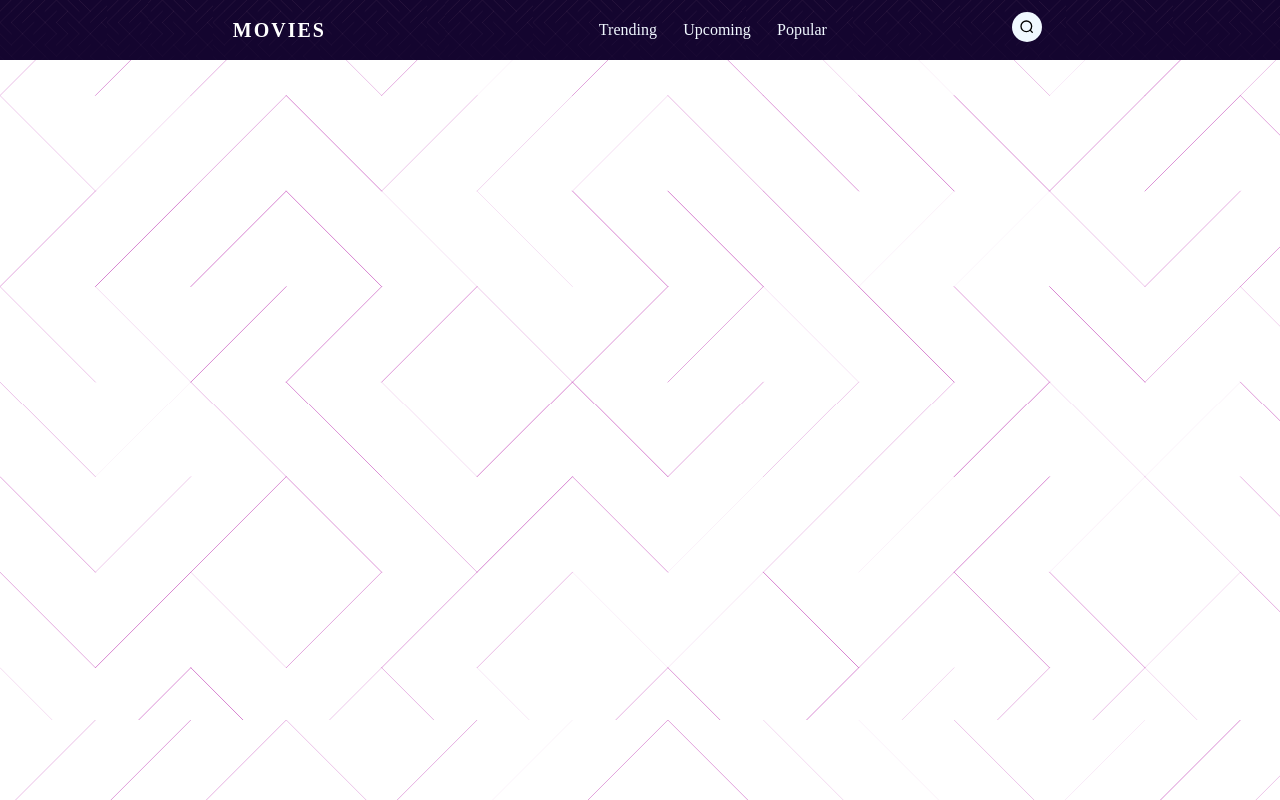
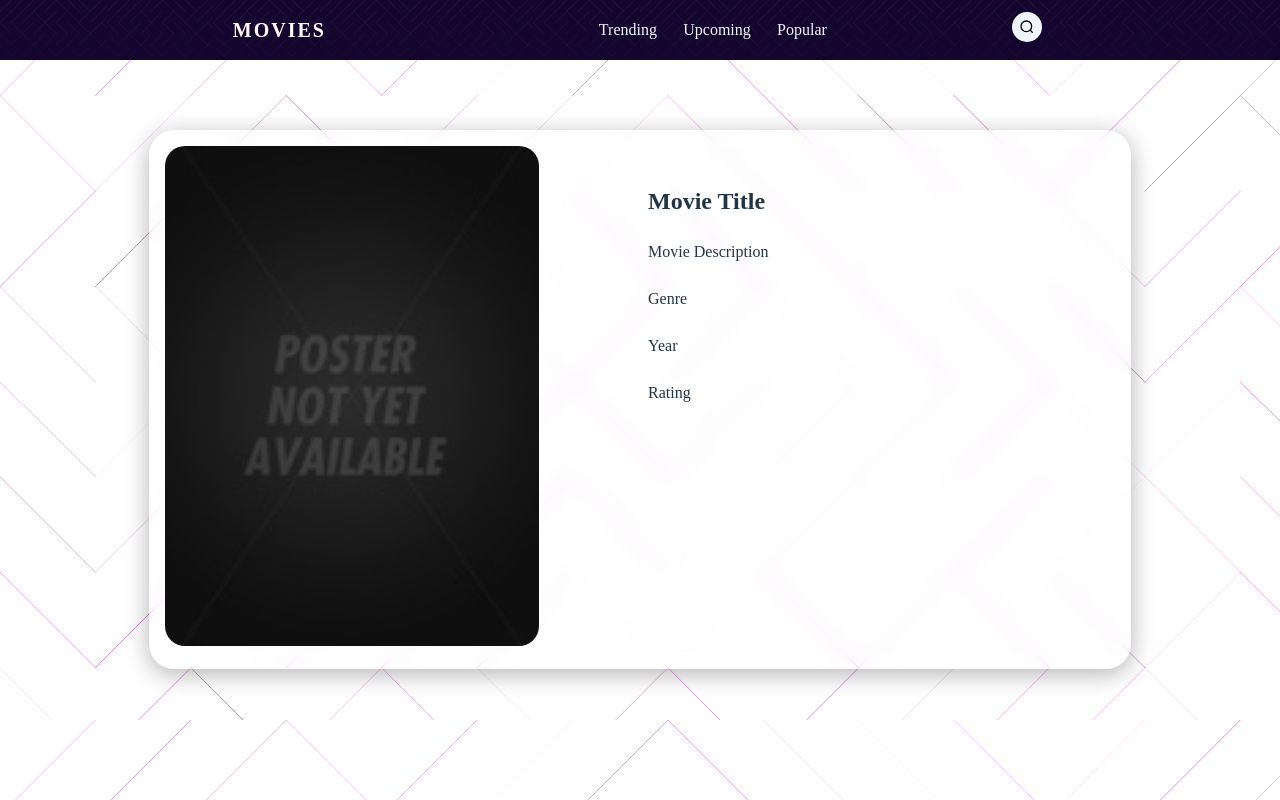
Before and after one commit to PavelKrobynets/moviesProj, a React (Vite) app: page /movie/1 in a window 1280 px wide. Built offline with nearby package versions, Linux system fonts and the light colour scheme; a web font is replaced by a local one.

Commit message:
single movie page design

```diff
--- /dev/null
+++ b/src/components/MovieInfo/MovieInfo.tsx
@@ -0,0 +1,20 @@
+import "./movieInfo.scss";
+
+export default function MovieInfo() {
+  return (
+    <div className="movie-info">
+      <img
+        src="/src/assets/poster-placeholder.jpg"
+        alt=""
+        className="movie-info__image"
+      ></img>
+      <div className="movie-info__container">
+        <h2 className="movie-info__title">Movie Title</h2>
+        <p className="movie-info__description">Movie Description</p>
+        <p className="movie-info__genre">Genre</p>
+        <p className="movie-info__year">Year</p>
+        <p className="movie-info__rating">Rating</p>
+      </div>
+    </div>
+  );
+}
--- /dev/null
+++ b/src/components/MovieInfo/movieInfo.scss
@@ -0,0 +1,35 @@
+.movie-info {
+  width: 950px;
+  columns: 2;
+  margin: 70px auto;
+  padding: 15px;
+  background: linear-gradient(
+    90deg,
+    rgba(255, 255, 255, 0.05),
+    rgba(255, 255, 255, 0)
+  );
+  backdrop-filter: blur(10px);
+  box-shadow: 0 5px 25px rgba(0, 0, 0, 0.3);
+  border: 1px solid rgba(255, 255, 255, 0.1);
+  border-radius: 25px;
+
+  &__image {
+    width: 80%;
+    height: 500px;
+    object-fit: cover;
+    border-radius: 20px;
+  }
+
+  &__container {
+    padding-top: 30px;
+    display: flex;
+    flex-direction: column;
+    gap: 5px;
+    line-height: 10px;
+
+    &__title {
+      font-size: 28px;
+      font-weight: bold;
+    }
+  }
+}
--- a/src/components/app/App.tsx
+++ b/src/components/app/App.tsx
@@ -1,6 +1,5 @@
 import Header from "../header/Header";
-import MainPage from "../../pages/MainPage";
-import SearchPage from "../../pages/SearchPage";
+import { MainPage, SearchPage, MoviePage, Page404 } from "../../pages/index";
 import { BrowserRouter as Router, Route, Routes } from "react-router-dom";
 import "./App.scss";
 
@@ -10,8 +9,10 @@
       <div className="app">
         <Header />
         <Routes>
-          <Route path="/" element={<MainPage />} />
+          <Route path="/" element={<MoviePage />} />
           <Route path="/search" element={<SearchPage />} />
+          <Route path="/movie/:id" element={<MoviePage />} />
+          <Route path="*" element={<Page404 />} />
         </Routes>
       </div>
     </Router>
--- /dev/null
+++ b/src/components/error/Error.tsx
@@ -0,0 +1,10 @@
+import "./error.scss";
+
+export default function Error() {
+  return (
+    <div className="error">
+      <h1>Page is not found</h1>
+      <img src="/src/assets/cat.gif" alt="cat-gif" />
+    </div>
+  );
+}
--- /dev/null
+++ b/src/components/error/error.scss
@@ -0,0 +1,9 @@
+.error {
+  text-align: center;
+  margin-top: 70px;
+
+  img {
+    height: 200px;
+    width: 150px;
+  }
+}
--- /dev/null
+++ b/src/pages/MoviePage.tsx
@@ -0,0 +1,9 @@
+import MovieInfo from "../components/MovieInfo/MovieInfo";
+
+export default function MoviePage() {
+  return (
+    <>
+      <MovieInfo />
+    </>
+  );
+}
--- /dev/null
+++ b/src/pages/Page404.tsx
@@ -0,0 +1,9 @@
+import Error from "../components/error/Error";
+
+export default function Page404() {
+  return (
+    <>
+      <Error></Error>
+    </>
+  );
+}
--- /dev/null
+++ b/src/pages/index.ts
@@ -0,0 +1,6 @@
+import MainPage from "./MainPage";
+import SearchPage from "./SearchPage";
+import MoviePage from "./MoviePage";
+import Page404 from "./Page404";
+
+export { MainPage, SearchPage, MoviePage, Page404 };
```
Also changed, not shown: src/assets/cat.gif (added).
